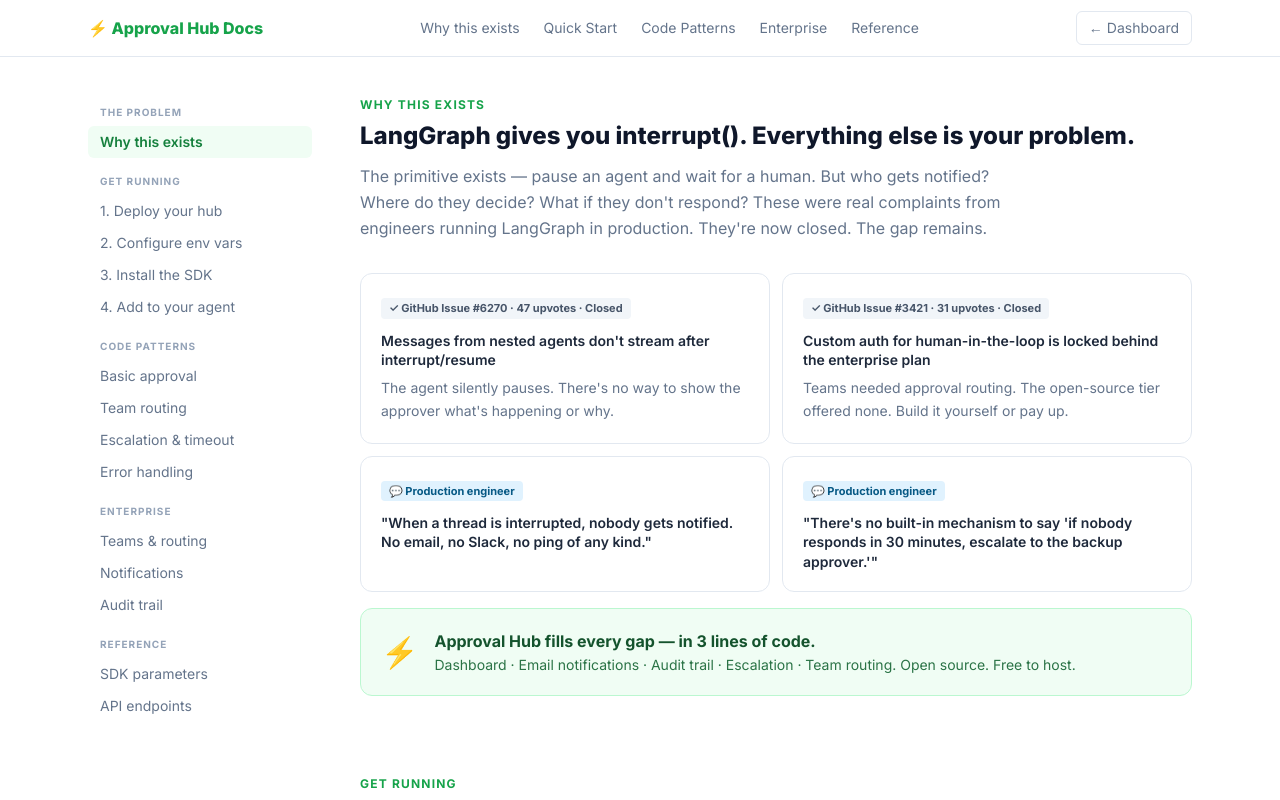
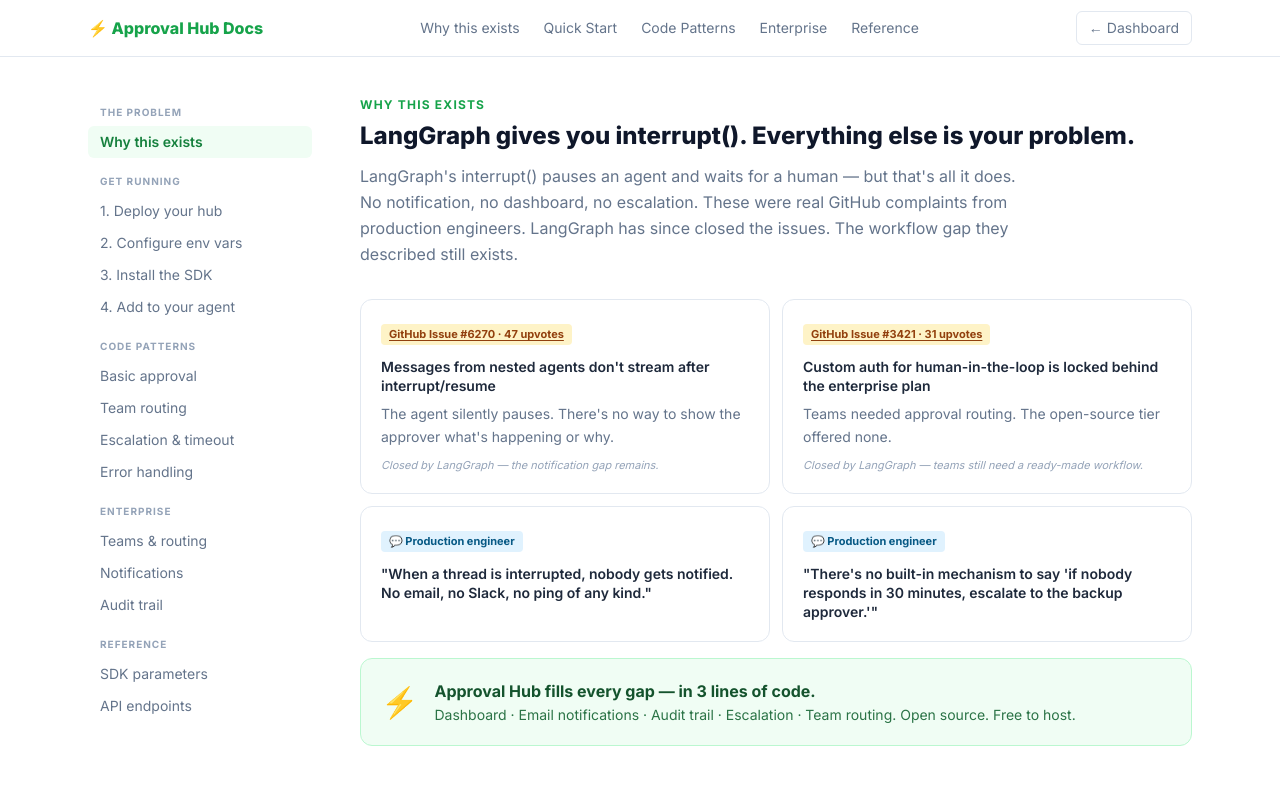
Before and after one commit to suryamr2002/langgraph-approval-hub, a Next.js app: page /docs in a window 1280 px wide. Shown: the top 800 px of the page. Built offline with nearby package versions, Linux system fonts and the light colour scheme.

Commit message:
fix: clarify LangGraph issue cards — closed by LangGraph not by us, add source links, add 'gap remains' note

```diff
--- a/app/docs/page.tsx
+++ b/app/docs/page.tsx
@@ -120,49 +120,69 @@
         <SectionTitle
           eyebrow="Why this exists"
           title="LangGraph gives you interrupt(). Everything else is your problem."
-          sub="The primitive exists — pause an agent and wait for a human. But who gets notified? Where do they decide? What if they don't respond? These were real complaints from engineers running LangGraph in production. They're now closed. The gap remains."
+          sub="LangGraph's interrupt() pauses an agent and waits for a human — but that's all it does. No notification, no dashboard, no escalation. These were real GitHub complaints from production engineers. LangGraph has since closed the issues. The workflow gap they described still exists."
         />
         <div className="grid grid-cols-2 gap-3">
           {[
             {
-              tag: '✓ GitHub Issue #6270 · 47 upvotes · Closed',
-              tagClass: 'bg-slate-100 text-slate-600',
+              tag: 'GitHub Issue #6270 · 47 upvotes',
+              tagClass: 'bg-amber-100 text-amber-800',
+              href: 'https://github.com/langchain-ai/langgraph/issues/6270',
               title: "Messages from nested agents don't stream after interrupt/resume",
               body: "The agent silently pauses. There's no way to show the approver what's happening or why.",
+              note: 'Closed by LangGraph — the notification gap remains.',
               delay: '0.1s',
             },
             {
-              tag: '✓ GitHub Issue #3421 · 31 upvotes · Closed',
-              tagClass: 'bg-slate-100 text-slate-600',
+              tag: 'GitHub Issue #3421 · 31 upvotes',
+              tagClass: 'bg-amber-100 text-amber-800',
+              href: 'https://github.com/langchain-ai/langgraph/issues/3421',
               title: 'Custom auth for human-in-the-loop is locked behind the enterprise plan',
-              body: "Teams needed approval routing. The open-source tier offered none. Build it yourself or pay up.",
+              body: "Teams needed approval routing. The open-source tier offered none.",
+              note: 'Closed by LangGraph — teams still need a ready-made workflow.',
               delay: '0.25s',
             },
             {
               tag: '💬 Production engineer',
               tagClass: 'bg-sky-100 text-sky-800',
+              href: null,
               title: '"When a thread is interrupted, nobody gets notified. No email, no Slack, no ping of any kind."',
               body: '',
+              note: '',
               delay: '0.4s',
             },
             {
               tag: '💬 Production engineer',
               tagClass: 'bg-sky-100 text-sky-800',
+              href: null,
               title: "\"There's no built-in mechanism to say 'if nobody responds in 30 minutes, escalate to the backup approver.'\"",
               body: '',
+              note: '',
               delay: '0.55s',
             },
           ].map((card) => (
             <div
-              key={card.tag}
+              key={card.tag + card.title}
               className={`bg-white border border-slate-200 rounded-xl p-5 ${styles.fadeUp}`}
               style={{ animationDelay: card.delay }}
             >
-              <span className={`inline-block text-[11px] font-bold px-2 py-0.5 rounded mb-3 ${card.tagClass}`}>
-                {card.tag}
-              </span>
+              {card.href ? (
+                <a
+                  href={card.href}
+                  target="_blank"
+                  rel="noopener noreferrer"
+                  className={`inline-block text-[11px] font-bold px-2 py-0.5 rounded mb-3 ${card.tagClass} hover:opacity-80 underline underline-offset-2`}
+                >
+                  {card.tag}
+                </a>
+              ) : (
+                <span className={`inline-block text-[11px] font-bold px-2 py-0.5 rounded mb-3 ${card.tagClass}`}>
+                  {card.tag}
+                </span>
+              )}
               <p className="text-sm font-semibold text-slate-800 leading-snug">{card.title}</p>
               {card.body && <p className="text-sm text-slate-500 mt-2 leading-relaxed">{card.body}</p>}
+              {card.note && <p className="text-[11px] text-slate-400 mt-2 italic">{card.note}</p>}
             </div>
           ))}
         </div>
```
